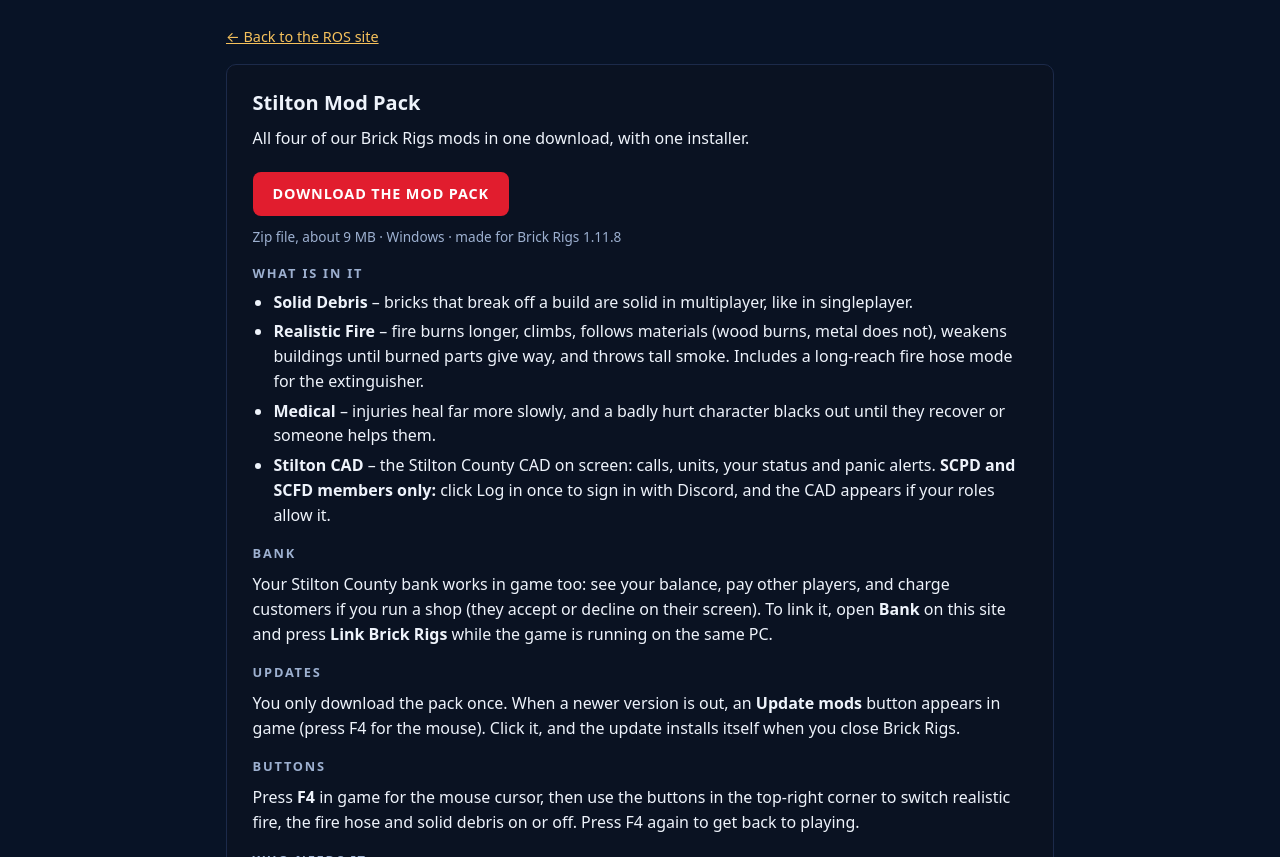
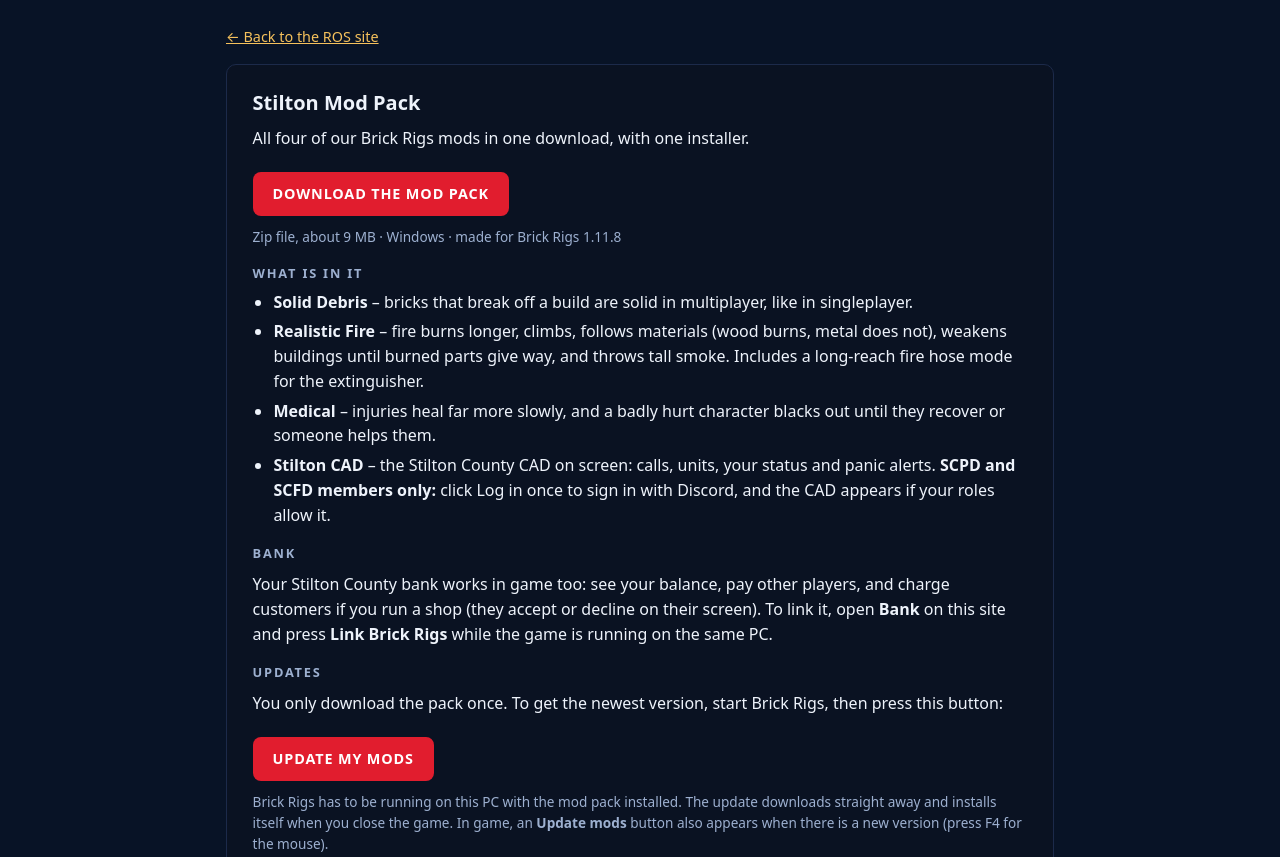
Before and after one commit to 11ss12ss/StiltonCounty.org, a plain HTML site: page mods.html in a window 1280 px wide. Shown: the part 95-952 px from the top of the page. Drawn offline with Linux system fonts and the light colour scheme.

Commit message:
Mods page: Update my mods button

```diff
--- a/mods.html
+++ b/mods.html
@@ -50,7 +50,9 @@ footer{text-align:center;color:var(--mu);font-size:.85rem;padding:20px 16px 32px
 <p>Your Stilton County bank works in game too: see your balance, pay other players, and charge customers if you run a shop (they accept or decline on their screen). To link it, open <strong>Bank</strong> on this site and press <strong>Link Brick Rigs</strong> while the game is running on the same PC.</p>
 
 <h3>Updates</h3>
-<p>You only download the pack once. When a newer version is out, an <strong>Update mods</strong> button appears in game (press F4 for the mouse). Click it, and the update installs itself when you close Brick Rigs.</p>
+<p>You only download the pack once. To get the newest version, start Brick Rigs, then press this button:</p>
+<a class="btn" href="http://localhost:47822/update" target="_blank" rel="noopener">Update my mods</a>
+<p class="meta">Brick Rigs has to be running on this PC with the mod pack installed. The update downloads straight away and installs itself when you close the game. In game, an <strong>Update mods</strong> button also appears when there is a new version (press F4 for the mouse).</p>
 
 <h3>Buttons</h3>
 <p>Press <strong>F4</strong> in game for the mouse cursor, then use the buttons in the top-right corner to switch realistic fire, the fire hose and solid debris on or off. Press F4 again to get back to playing.</p>
```
